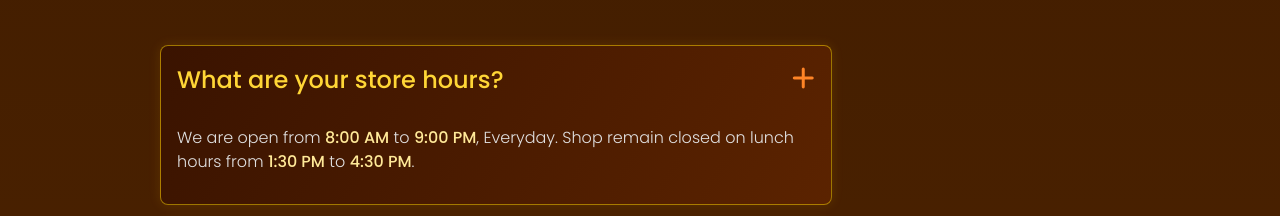
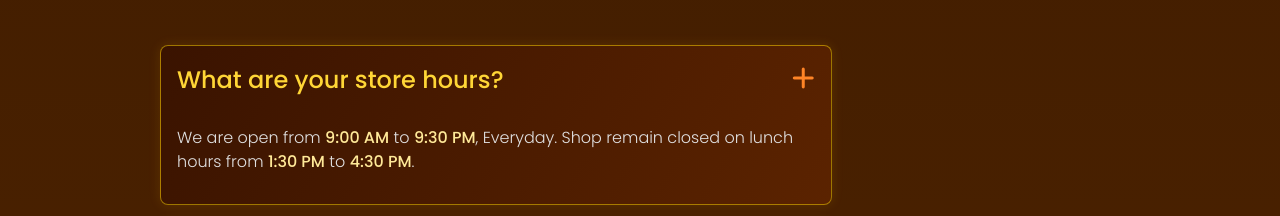
Before and after one commit to Sridip-99/Annapurna-Store, a React (Vite) app: page / in a window 1280 px wide. Shown: the part 4300-4516 px from the top of the page. Built offline with nearby package versions, Linux system fonts and the light colour scheme.

Commit message:
Change store hours in FAQ section
Updated store hours in FAQ component.

```diff
--- a/src/component/FAQ.jsx
+++ b/src/component/FAQ.jsx
@@ -23,7 +23,7 @@ const FAQ = () => {
                             <i className="fa-solid fa-plus"></i>
                         </button>
                         <div className={`faq-answer ${activeIndex === 0 ? 'active' : ''}`}>
-                            <p>We are open from <strong>8:00 AM</strong> to <strong>9:00 PM</strong>, Everyday. Shop remain closed on lunch hours from <strong>1:30 PM</strong> to <strong>4:30 PM</strong>.</p>
+                            <p>We are open from <strong>9:00 AM</strong> to <strong>9:30 PM</strong>, Everyday. Shop remain closed on lunch hours from <strong>1:30 PM</strong> to <strong>4:30 PM</strong>.</p>
                         </div>
                     </div>
                     <div className="faq-item">
```
